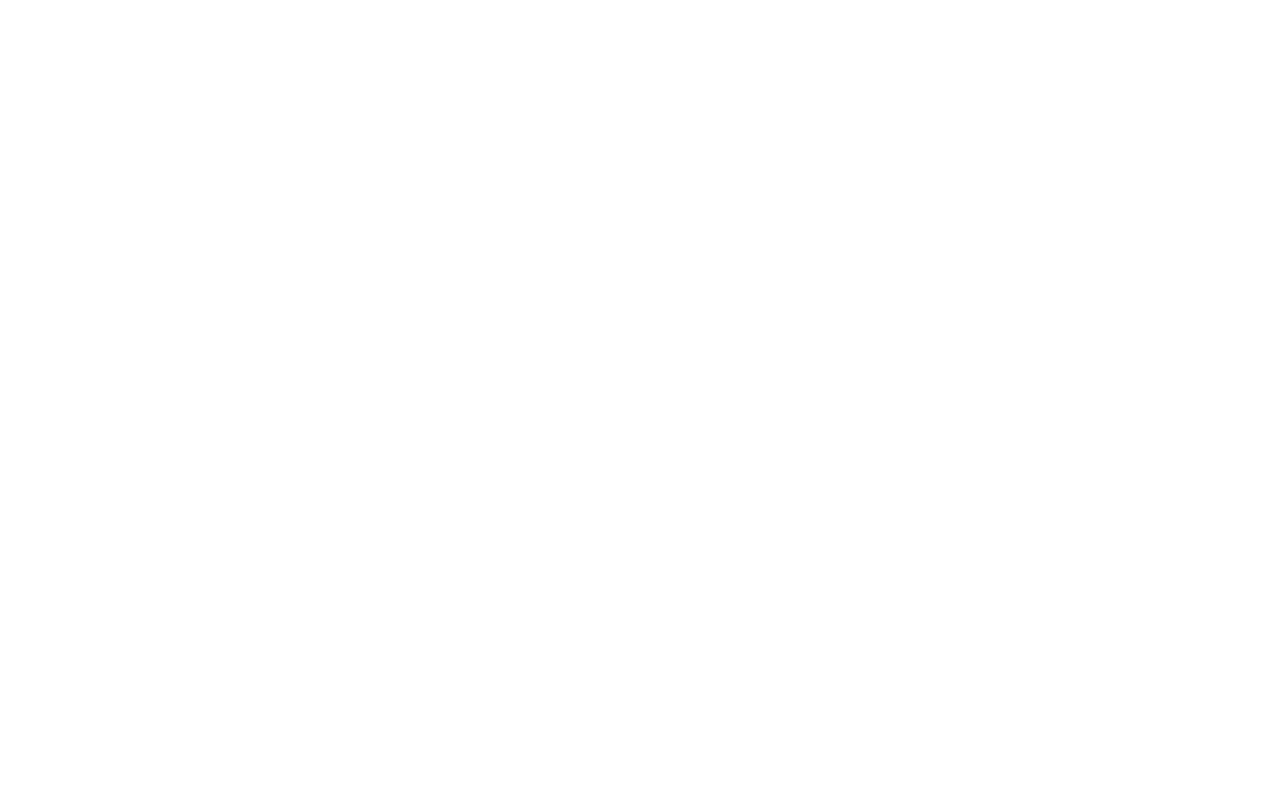
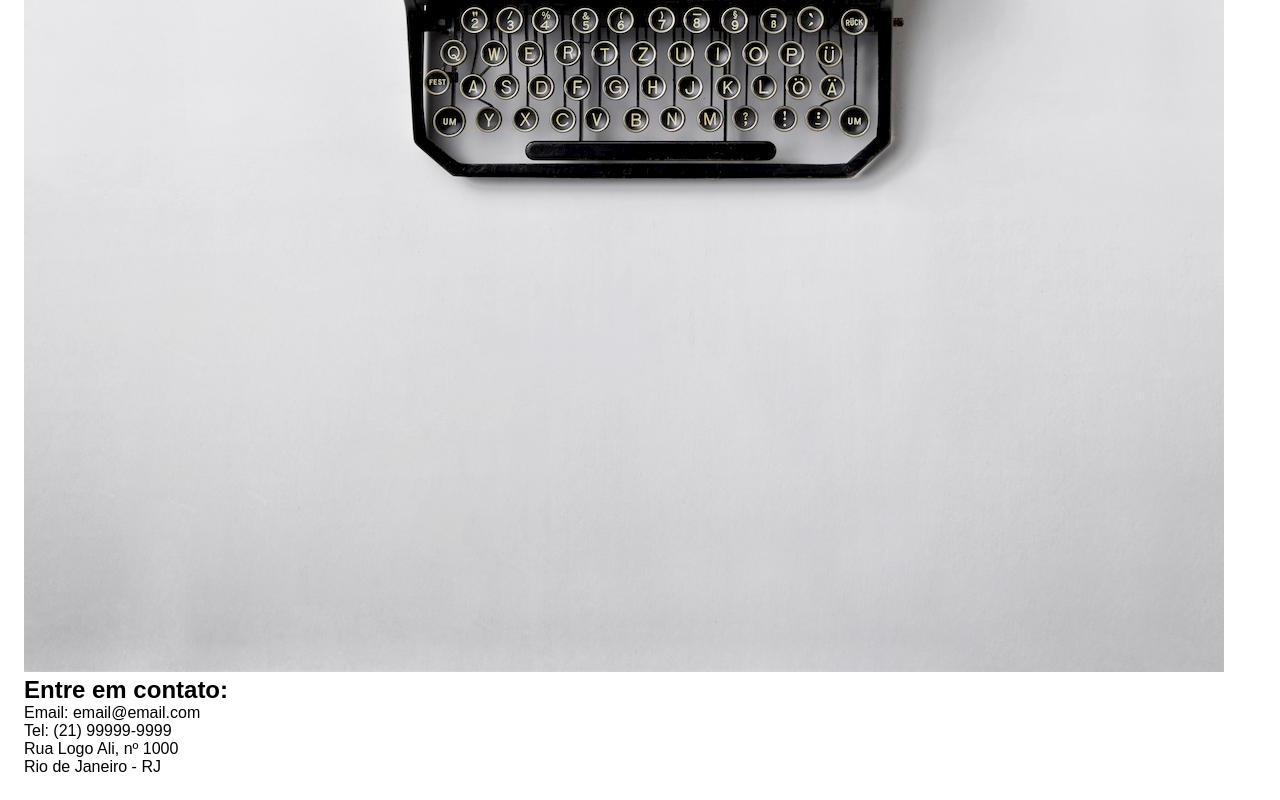
Before and after one commit to vleonecezar/catalogo-react, a React (Create React App) app: page /contato in a window 1280 px wide. Before the commit this address had no page. Shown: the part 1130-1930 px from the top of the page. Before the commit the page ends 800 px from the top, so only its background shows below. Built offline with nearby package versions, Linux system fonts and the light colour scheme.

Commit message:
criação e rota da pagina de contato

```diff
--- a/src/App.js
+++ b/src/App.js
@@ -1,6 +1,7 @@
 import "./App.css";
 import { BrowserRouter, Routes, Route } from "react-router-dom";
-import { Header } from "./Components/Header";
+import Header from "./Components/Header";
+import Contato from "./Components/Contato";
 
 function App() {
   return (
@@ -8,7 +9,7 @@ function App() {
       <BrowserRouter>
         <Header />
         <Routes>
-          <Route />
+          <Route path="contato" element={<Contato />} />
         </Routes>
       </BrowserRouter>
     </div>
--- /dev/null
+++ b/src/Components/Contato.js
@@ -0,0 +1,22 @@
+import React from "react";
+import styles from "./Contato.module.css";
+import foto from "../img/contato.jpg";
+
+const Contato = () => {
+  return (
+    <section className={styles.contato}>
+      <img src={foto} alt="contato" />
+      <div className={styles.dados}>
+        <h2>Entre em contato:</h2>
+        <ul>
+          <li>Email: email@email.com</li>
+          <li>Tel: (21) 99999-9999</li>
+          <li>Rua Logo Ali, nº 1000</li>
+          <li>Rio de Janeiro - RJ</li>
+        </ul>
+      </div>
+    </section>
+  );
+};
+
+export default Contato;
--- a/src/Components/Header.js
+++ b/src/Components/Header.js
@@ -17,7 +17,7 @@ export const Header = () => {
         </li>
         <li>
           <NavLink
-            to=""
+            to="contato"
             className={styles.link}
             activeClassName={styles.active}
           >
@@ -28,3 +28,5 @@ export const Header = () => {
     </nav>
   );
 };
+
+export default Header;
```
Also changed, not shown: src/Components/Contato.module.css (added), src/img/contato.jpg (added).
